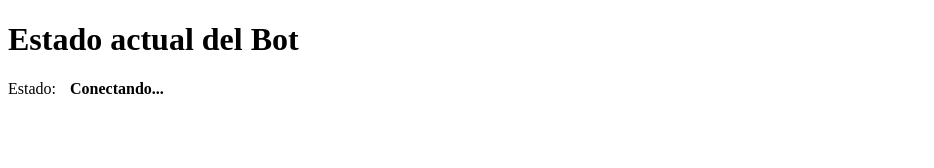
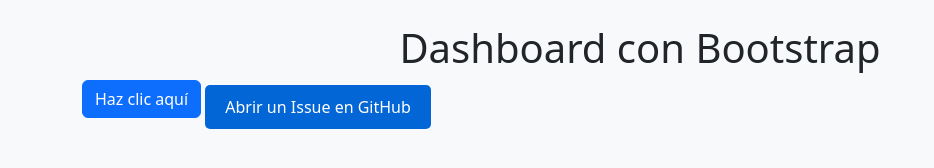
Before and after one commit to Airamsveedraaa/DiscordBot, a plain HTML site: page dashboard/index.html in a window 1280 px wide. Shown: the whole page, without its empty margins (0-934 px from the left). Drawn offline with nearby package versions, Linux system fonts and the light colour scheme; files that its build step writes are made by us from their sources.

Commit message:
Changed things about script.js and index.html, using bootstrap a litle now to connect a button to github so users cand send issues/suggestions to make

```diff
--- a/dashboard/css/styles.css
+++ b/dashboard/css/styles.css
@@ -13,3 +13,19 @@
     background-color: #F44336; /* Rojo */
     color: white;
 }
+
+body {
+  background-color: #f8f9fa; /* un gris claro */
+}
+
+#open-github-issue:hover {
+  background-color: #024ea2;
+}
+#open-github-issue {
+  background-color: #0366d6; /* Azul de GitHub */
+  color: white;
+  padding: 10px 20px;
+  border: none;
+  border-radius: 5px;
+  cursor: pointer;
+}
--- a/dashboard/index.html
+++ b/dashboard/index.html
@@ -1,13 +1,37 @@
 <!DOCTYPE html>
-<html>
+<html lang="es">
 <head>
-    <title>Dashboard del Bot</title>
-    <link rel="stylesheet" href="styles.css">
+  <meta charset="UTF-8" />
+  <meta name="viewport" content="width=device-width, initial-scale=1" />
+  <title>Dashboard - DiscordBot</title>
+
+  <!-- Bootstrap CSS CDN -->
+  <link
+    href="https://cdn.jsdelivr.net/npm/bootstrap@5.3.0/dist/css/bootstrap.min.css"
+    rel="stylesheet"
+  />
+
+  <!-- Tu CSS local -->
+  <link rel="stylesheet" href="styles.css" />
 </head>
 <body>
-    <h1>Estado actual del Bot</h1>
-    <p>Estado: <span id="bot-status" class="status">Conectando...</span></p>
+  <div class="container mt-4">
+    <h1 class="text-center">Dashboard con Bootstrap</h1>
+    <button id="miBoton" class="btn btn-primary mb-3">Haz clic aquí</button>
 
-    <script src="script.js"></script>
+    <button
+      id="open-github-issue"
+      class="btn btn-primary"
+      style="background-color: #0366d6; border-color: #0366d6;"
+    >
+        Abrir un Issue en GitHub
+    </button>
+  </div>
+
+  <!-- Bootstrap Bundle JS (Popper + Bootstrap JS) -->
+  <script src="https://cdn.jsdelivr.net/npm/bootstrap@5.3.0/dist/js/bootstrap.bundle.min.js"></script>
+
+  <!-- Tu JS local -->
+  <script src="script.js"></script>
 </body>
 </html>
```
Also changed, not shown: dashboard/js/script.js (+23 -1 lines).
